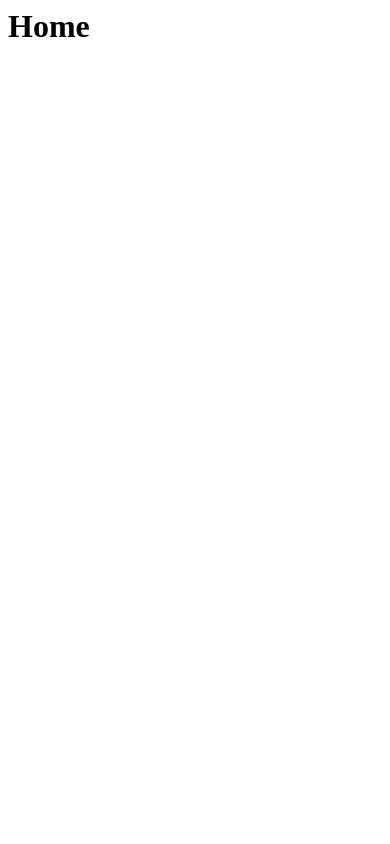
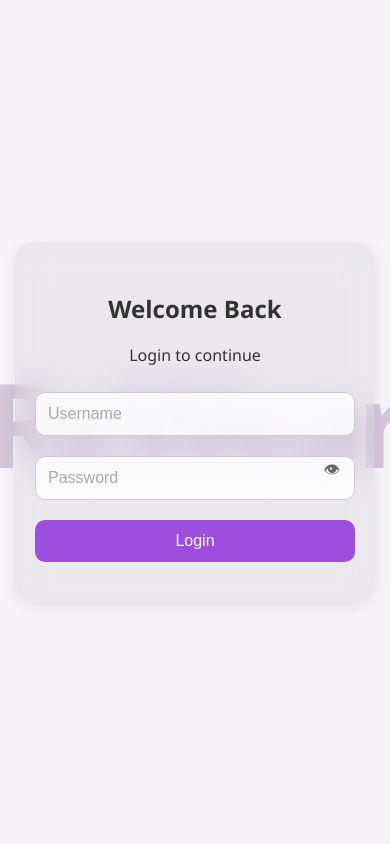
Before and after one commit to KayanIrani/ODOOHackathon, a Django app: page /login/ in a window 390 px wide. Before the commit the page is almost empty. Run offline with Django 5.2, Linux system fonts and the light colour scheme.

Commit message:
Added Login to django server

```diff
--- a/ReWear/views.py
+++ b/ReWear/views.py
@@ -5,7 +5,7 @@ def home(req):
     return HttpResponse("<h1> Home </h1>")
 
 def login(req):
-    return HttpResponse("<h1> Home </h1>")
+    return render(req, 'ReWear/login.html')
 
 def signup(req):
     return HttpResponse("<h1> Signup </h1>")
--- a/static/css/style.css
+++ b/static/css/style.css
@@ -2,6 +2,7 @@
 body, html {
   height: 100%;
   margin: 0;
+  padding: 0;
   font-family: 'Segoe UI', sans-serif;
   background: #f6f4f9;
   overflow: hidden;
@@ -12,7 +13,7 @@ body, html {
 /* Background ReWear Text */
 body::before {
   content: "ReWear";
-  position: absolute;
+  position: fixed;
   top: 50%;
   left: 50%;
   transform: translate(-50%, -50%);
@@ -23,6 +24,7 @@ body::before {
   user-select: none;
   white-space: nowrap;
   letter-spacing: -5px;
+  pointer-events: none;
 }
 
 /* Layout Container */
@@ -30,9 +32,12 @@ body::before {
   display: flex;
   justify-content: center;
   align-items: center;
+  min-height: 100vh;
   height: 100%;
   position: relative;
   z-index: 1;
+  padding: 20px;
+  box-sizing: border-box;
 }
 
 /* More translucent login card */
@@ -45,6 +50,9 @@ body::before {
   text-align: center;
   color: #333;
   width: 320px;
+  max-width: 90vw; /* Responsive width */
+  position: relative;
+  z-index: 2;
 }
 
 /* Form Inputs & Buttons */
@@ -90,3 +98,36 @@ button:hover {
   cursor: pointer;
   color: #666;
 }
+
+/* Responsive adjustments */
+@media (max-width: 768px) {
+  .container {
+    padding: 15px;
+  }
+
+  .login-card {
+    padding: 30px 20px;
+    width: 100%;
+    max-width: 350px;
+  }
+
+  body::before {
+    font-size: 30vw;
+  }
+}
+
+@media (max-height: 600px) {
+  .container {
+    align-items: flex-start;
+    padding-top: 50px;
+  }
+
+  body {
+    overflow-y: auto;
+  }
+}
+
+/* Ensure form elements don't break centering */
+.login-card * {
+  box-sizing: border-box;
+}
--- /dev/null
+++ b/templates/ReWear/login.html
@@ -0,0 +1,25 @@
+{% extends 'base.html' %}
+{% load static %}
+
+{% block title %}ReWear - Login{% endblock %}
+
+{% block content %}
+<div class="container">
+  <div class="login-card">
+    <h2>Welcome Back</h2>
+    <p>Login to continue</p>
+    <form id="loginForm">
+      <input type="text" id="username" placeholder="Username" required />
+      <div class="password-wrapper">
+        <input type="password" id="password" placeholder="Password" required />
+        <span id="togglePassword">&#128065;</span>
+      </div>
+      <button type="submit">Login</button>
+    </form>
+  </div>
+</div>
+{% endblock %}
+
+{% block extra_js %}
+<script src="{% static 'js/script.js' %}"></script>
+{% endblock %}
--- /dev/null
+++ b/templates/base.html
@@ -0,0 +1,32 @@
+<!DOCTYPE html>
+{% load static %}
+<html lang="en">
+<head>
+    <meta charset="UTF-8">
+    <meta name="viewport" content="width=device-width, initial-scale=1.0">
+    <title>{% block title %}ReWear{% endblock %}</title>
+
+    <!-- Global CSS -->
+    <link rel="stylesheet" href="{% static 'css/global.css' %}">
+    <link rel="stylesheet" href="{% static 'css/style.css' %}">
+
+    <!-- App-specific CSS -->
+    <link rel="stylesheet" href="{% static 'ReWear/css/style.css' %}">
+
+    <!-- Additional CSS -->
+    {% block extra_css %}{% endblock %}
+</head>
+<body>
+    {% block content %}
+    {% endblock %}
+
+    <!-- Global JavaScript -->
+    <script src="{% static 'js/utils.js' %}"></script>
+
+    <!-- Page-specific JavaScript -->
+    {% block extra_js %}{% endblock %}
+
+    <!-- App-specific JavaScript -->
+    <script src="{% static 'ReWear/js/main.js' %}"></script>
+</body>
+</html>
```
